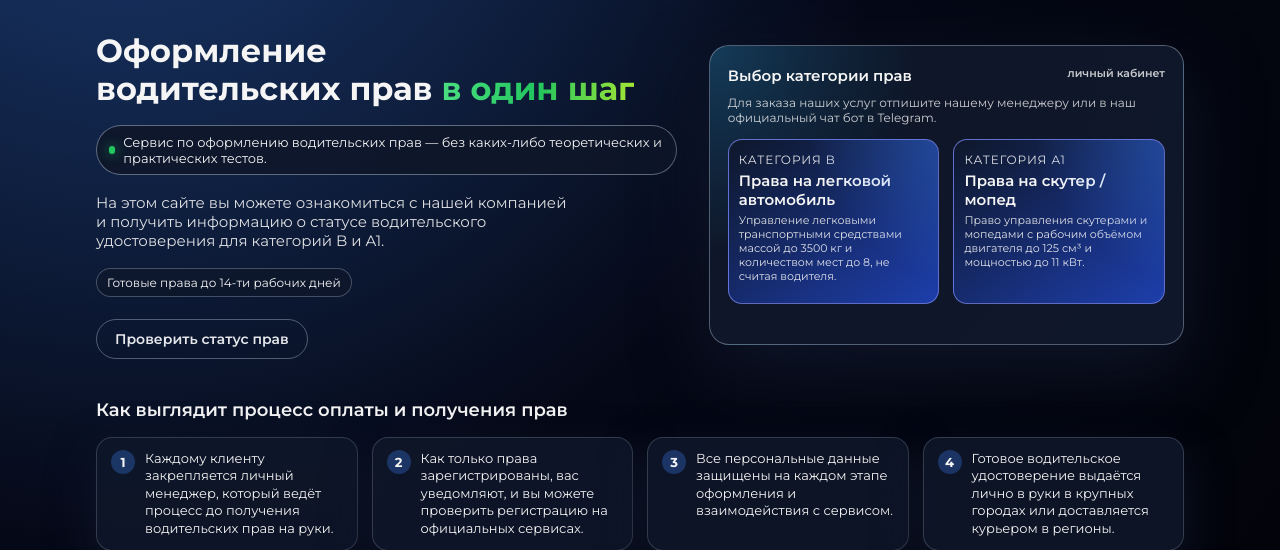
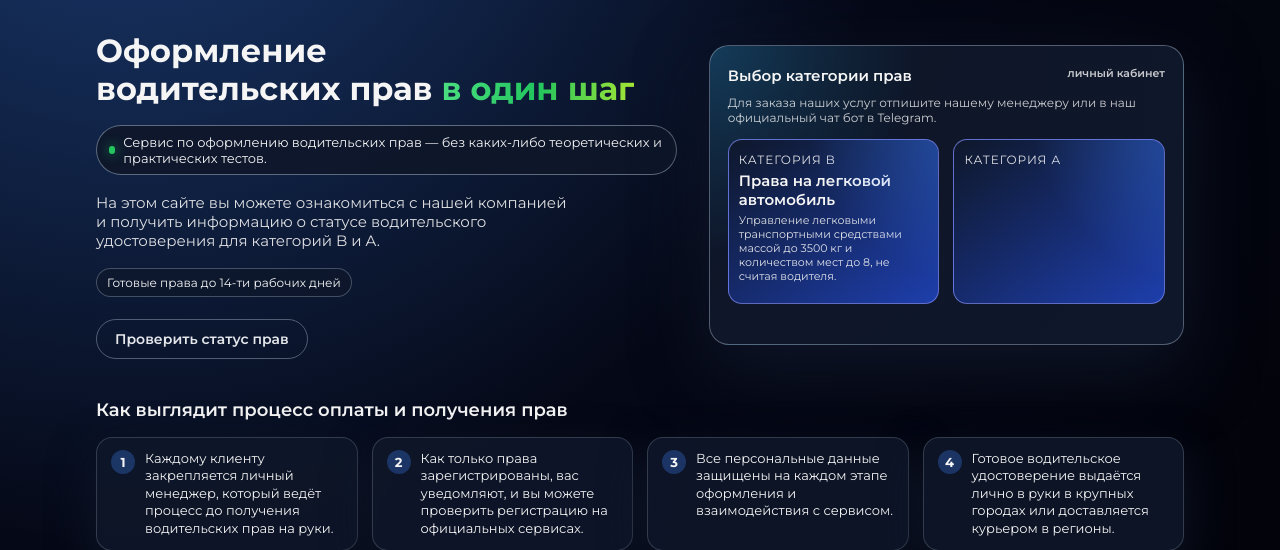
Before and after one commit to klokc228-ai/pasports, a Django app: page / in a window 1280 px wide. Shown: the part 226-776 px from the top of the page. Run offline with Django 5.2, Linux system fonts and the light colour scheme.

Commit message:
update settings for production

```diff
--- a/main/templates/main/index.html
+++ b/main/templates/main/index.html
@@ -20,7 +20,7 @@
 
     <p>
       На этом сайте вы можете ознакомиться с нашей компанией
-      и получить информацию о статусе водительского удостоверения для категорий B и A1.
+      и получить информацию о статусе водительского удостоверения для категорий B и A.
     </p>
 
     <div class="hero-badges">
@@ -58,12 +58,8 @@
 
       <!-- Скутер -->
       <div class="license-card">
-        <div class="license-type">Категория A1</div>
-        <div class="license-title">Права на скутер / мопед</div>
-        <div class="license-info">
-          Право управления скутерами и мопедами с рабочим объёмом двигателя
-          до 125 см³ и мощностью до 11 кВт.
-        </div>
+        <div class="license-type">Категория A</div>
+
         <div class="license-price"></div>
         <div class="license-label"></div>
         <div class="license-status"><span></span></div>
--- a/main/templates/main/review_form.html
+++ b/main/templates/main/review_form.html
@@ -47,8 +47,8 @@
       <select id="category" name="category" required>
         <option value="" disabled selected>Выберите категорию</option>
         <option value="B">B</option>
-        <option value="A1">A1</option>
-        <option value="B+A1">B + A1</option>
+        <option value="A">A</option>
+        <option value="B+A">B + A</option>
         <option value="other">Другая категория</option>
       </select>
     </div>
```
Also changed, not shown: main/templates/main/status.html (+4 -4 lines).
